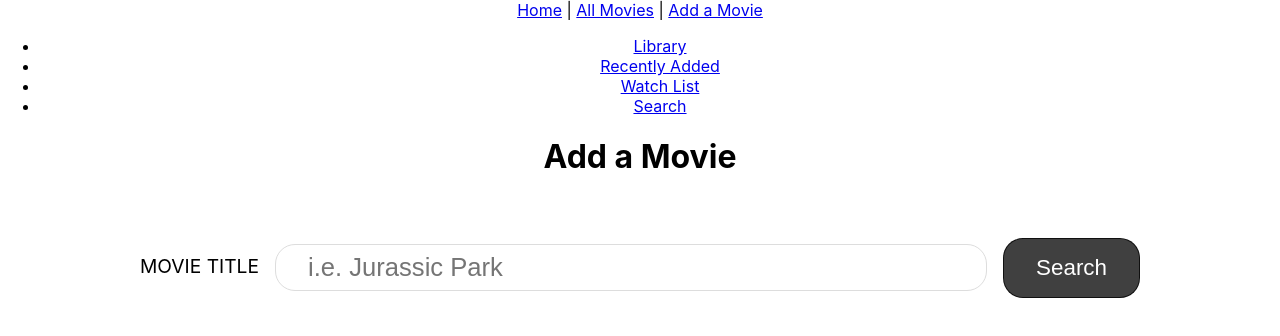
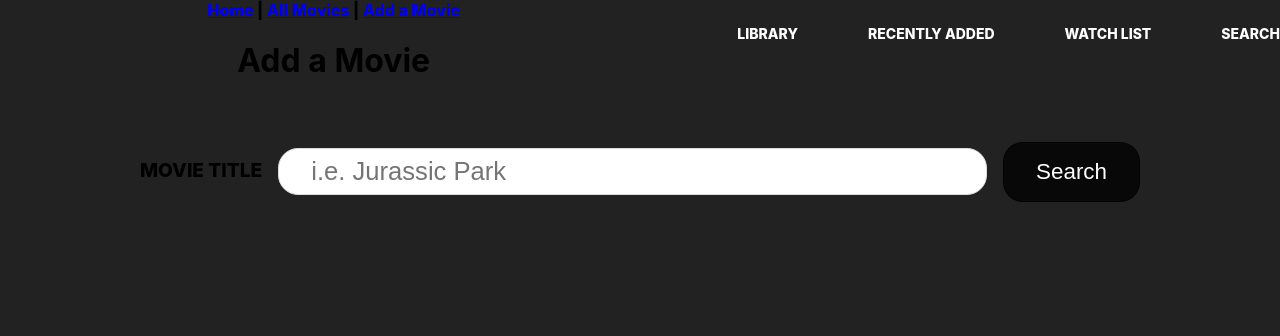
Before and after one commit to ticet11/movie-server-interface, a React (Create React App) app in the folder react/: page /addmovie in a window 1280 px wide. Shown: the top 336 px of the page. Built offline with nearby package versions, Linux system fonts and the light colour scheme.

Commit message:
style changes

```diff
--- a/react/src/App.js
+++ b/react/src/App.js
@@ -1,11 +1,12 @@
 import { BrowserRouter as Router, Route, Switch } from 'react-router-dom';
 import React, { Component } from 'react';
 
-import './Style/App.css';
+
 import Header from './components/header';
 import Body from './components/Body/body';
 import AllMovies from './pages/AllMovies';
 import AddMovie from './pages/AddMovie';
+import "./Style/main.scss"
 
 class App extends Component {
 	render() {
--- a/react/src/Style/header.css
+++ b/react/src/Style/header.scss
@@ -44,14 +44,14 @@ nav li {
 }
 
 nav a {
-  color: #444;
+  color:#FFFFFF;
   text-decoration: none;
   text-transform: uppercase;
   font-size: 14px;
 }
 
 nav a:hover {
-  color: #000;
+  color: #444;
 }
 
 nav a::before {
--- /dev/null
+++ b/react/src/Style/main.scss
@@ -0,0 +1,4 @@
+@import "./App.scss";
+@import "./card.scss";
+@import "./header.scss";
+@import "./index.scss";
--- a/react/src/components/Search/moviecard.js
+++ b/react/src/components/Search/moviecard.js
@@ -1,6 +1,6 @@
 import React from 'react';
 
-import '../../Style/card.css';
+import '../../Style/card.scss';
 
 export default function MovieCard({ movie }) {
 	const addMovie = async (e) => {
--- a/react/src/index.js
+++ b/react/src/index.js
@@ -1,6 +1,6 @@
 import React from 'react';
 import ReactDOM from 'react-dom';
-import './Style/index.css';
+import './Style/index.scss';
 import App from './App';
 import * as serviceWorker from './serviceWorker';
 
```
Also changed, not shown: react/src/Style/App.scss (renamed from react/src/Style/App.css), react/src/Style/card.scss (renamed from react/src/Style/card.css), react/src/Style/index.scss (renamed from react/src/Style/index.css), 2 other files (tests, documents, lock files or other folders).
